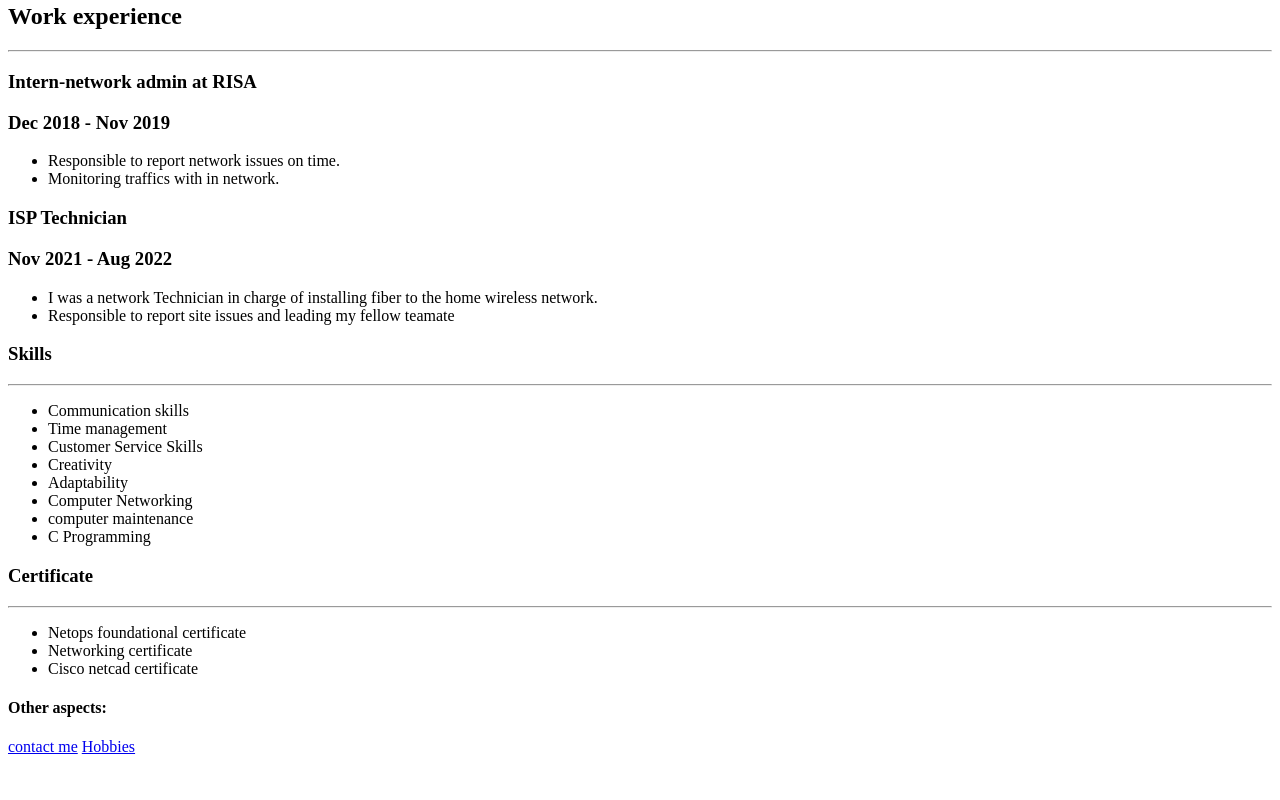
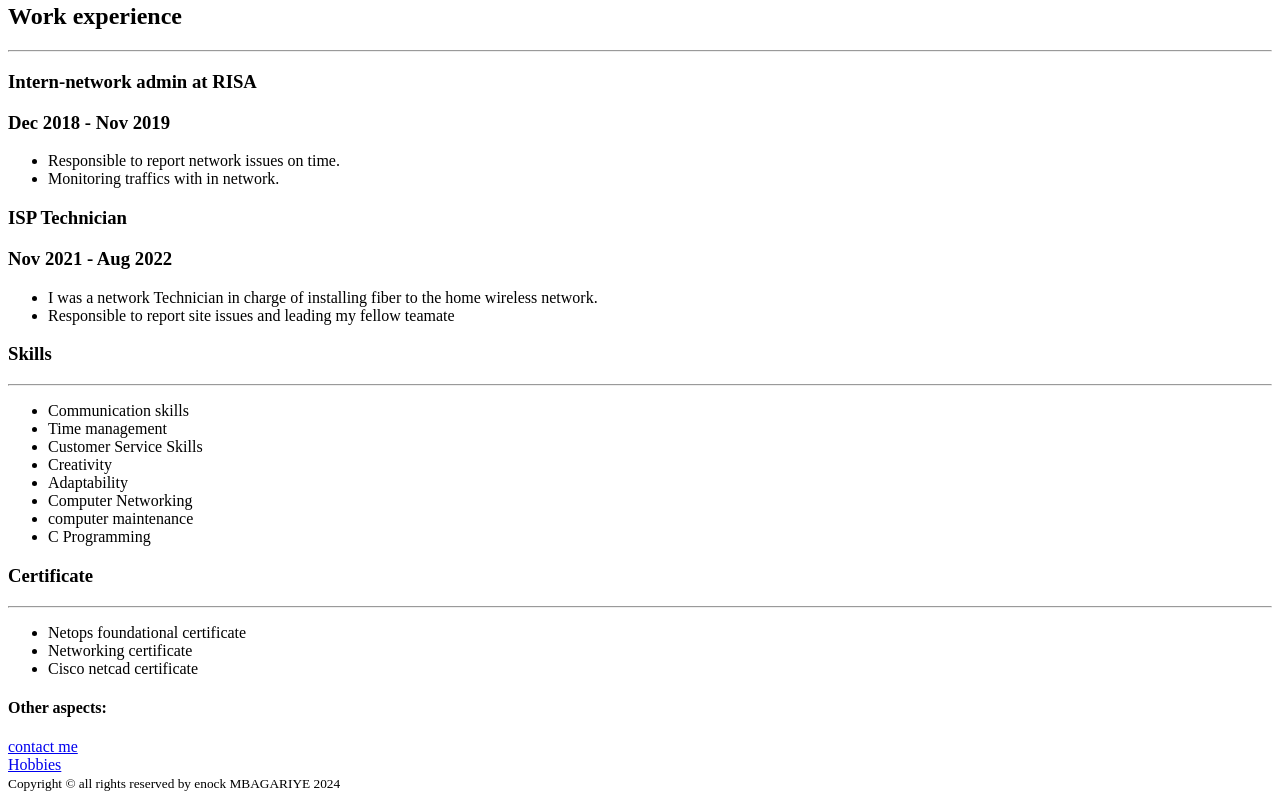
Before and after one commit to Enock27/capstone, a plain HTML site: page index.html in a window 1280 px wide. Shown: the part 668-1468 px from the top of the page. Before the commit the page ends 1432 px from the top, so only its background shows below. Drawn offline with Linux system fonts and the light colour scheme.

Commit message:
Add files via upload

```diff
--- a/index.html
+++ b/index.html
@@ -76,8 +76,15 @@
             <li>Cisco netcad certificate</li>
        </ul>
        <h4>Other aspects:</h4>
-       <a href="./contact.html">contact me</a>
+
+       <a href="./contact.html">contact me</a> <br />
        <a href="./hobbies.html">Hobbies</a>
+
+       <footer>
+        <small>
+            Copyright &copy; all rights reserved by enock MBAGARIYE 2024
+        </small>
+       </footer>
 
 </body>
 </html>
```
